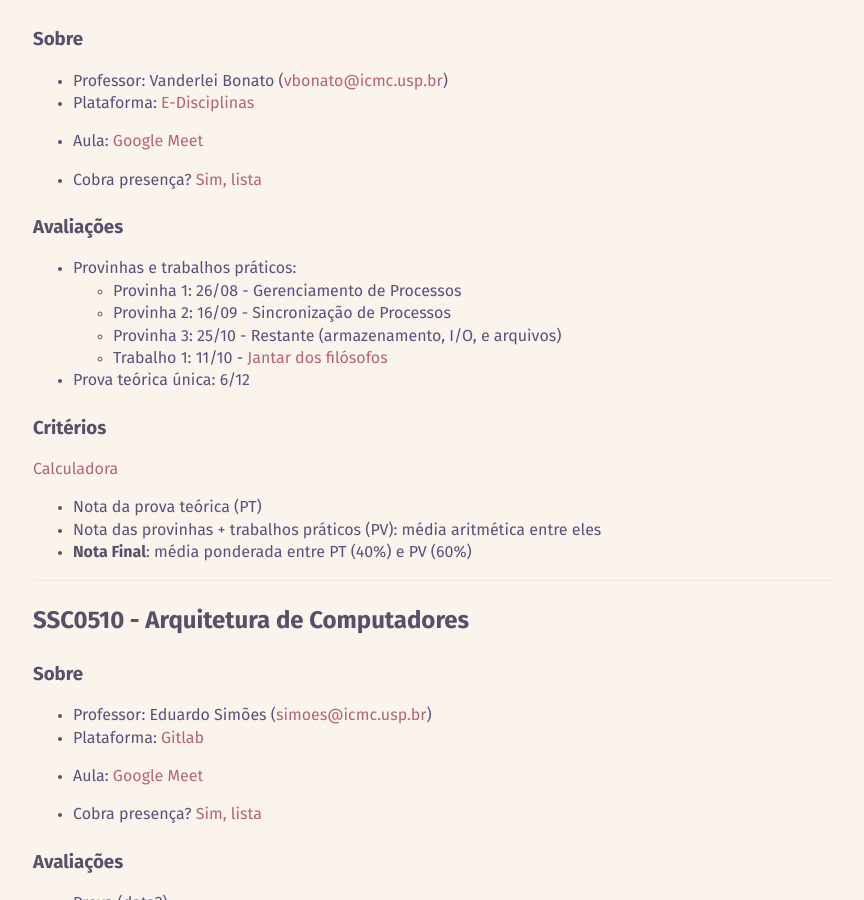
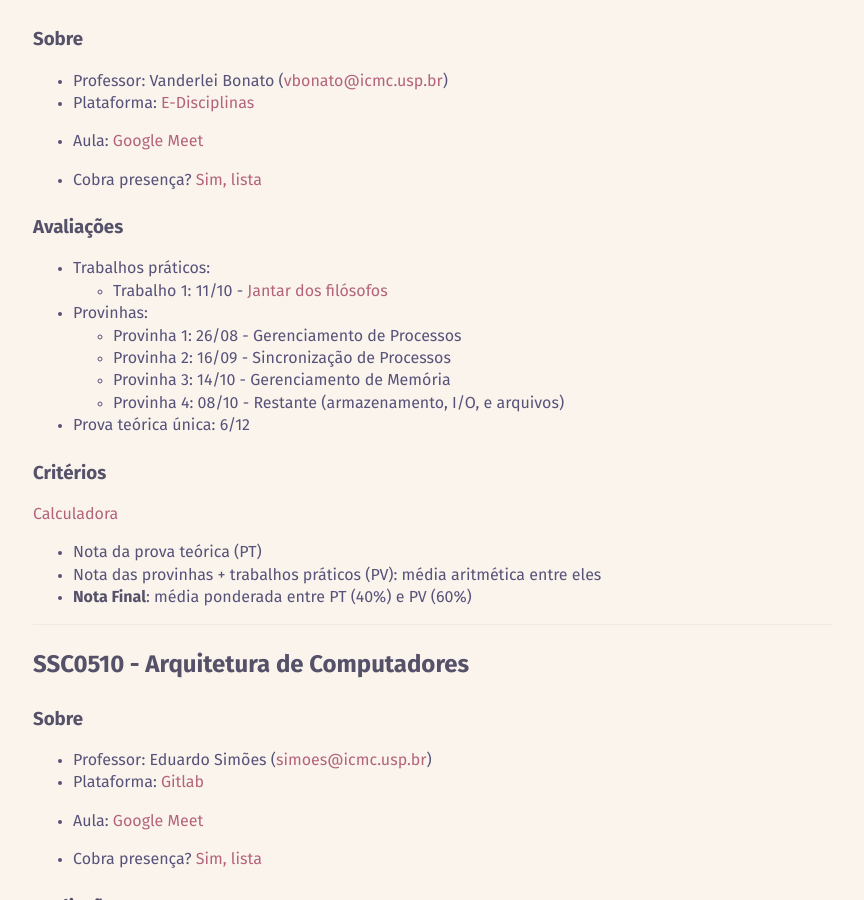
Before and after one commit to Misterio77/website, a Jekyll site: the page built from _notes/disciplinas-2021-2.md, in a window 1280 px wide and 900 px high, scrolled down 1416 px. Shown: the whole window, without its empty margins (207-1071 px from the left). Built offline with Jekyll 4.4.1, drawn with Linux system fonts in a browser that asks for light colours.

Commit message:
SO: adiciona provinha 4

```diff
--- a/_notes/calculadora-2021-2.html
+++ b/_notes/calculadora-2021-2.html
@@ -242,10 +242,12 @@ date: 2021-08-18
 >
 <form id="ssc0541">
   <fieldset class="provinhas">
-    <legend>Provinhas</legend>
+    <legend>Provinhas e Trabalhos</legend>
     {% include grade.html name="Provinha 1" %}
     {% include grade.html name="Provinha 2" %}
     {% include grade.html name="Provinha 3" %}
+    {% include grade.html name="Provinha 4" %}
+    {% include grade.html name="Trabalho 1" %}
     <hr />
     <div class="total">Média: <strong>5.0</strong></div>
   </fieldset>
--- a/_notes/disciplinas-2021-2.md
+++ b/_notes/disciplinas-2021-2.md
@@ -65,11 +65,13 @@ date: 2021-08-16
 - Cobra presença? [Sim, lista](https://edisciplinas.usp.br/mod/url/view.php?id=3778925)
 
 ### Avaliações
-- Provinhas e trabalhos práticos:
+- Trabalhos práticos:
+  - Trabalho 1: 11/10 - [Jantar dos filósofos](https://edisciplinas.usp.br/mod/assign/view.php?id=3778946)
+- Provinhas:
   - Provinha 1: 26/08 - Gerenciamento de Processos
   - Provinha 2: 16/09 - Sincronização de Processos
-  - Provinha 3: 25/10 - Restante (armazenamento, I/O, e arquivos)
-  - Trabalho 1: 11/10 - [Jantar dos filósofos](https://edisciplinas.usp.br/mod/assign/view.php?id=3778946)
+  - Provinha 3: 14/10 - Gerenciamento de Memória
+  - Provinha 4: 08/10 - Restante (armazenamento, I/O, e arquivos)
 - Prova teórica única: 6/12
 
 ### Critérios
```
